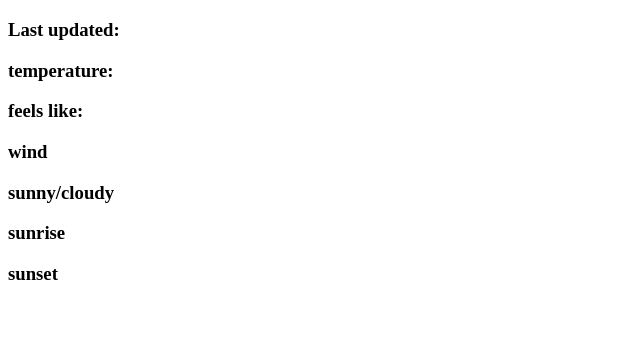
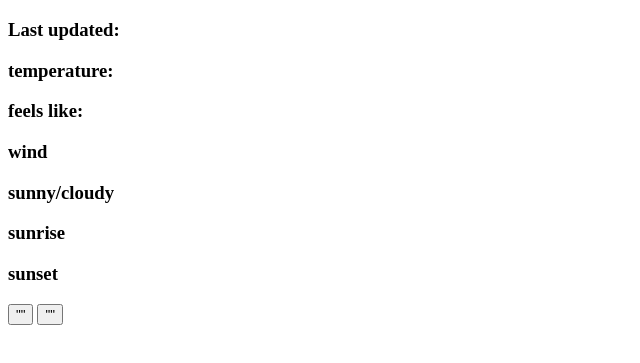
Before and after one commit to jasfoong/survival-grandma-dashboard, a plain HTML site: page index.html in a window 1280 px wide. Shown: the part 135-498 px from the top of the page, without its empty margins (0-640 px from the left). Drawn offline with nearby package versions, Linux system fonts and the light colour scheme; no server answers.

Commit message:
Update index.html

```diff
--- a/index.html
+++ b/index.html
@@ -47,6 +47,9 @@
                 <p class="advice__sunset"></p>
             </div>
 
+            <div class=buttons__container>
+                <button type="button">""</button>
+                <button type="button">""</button>
         </section>
     </main>
     <script src="./scripts/main.js" type="module"></script>
```
